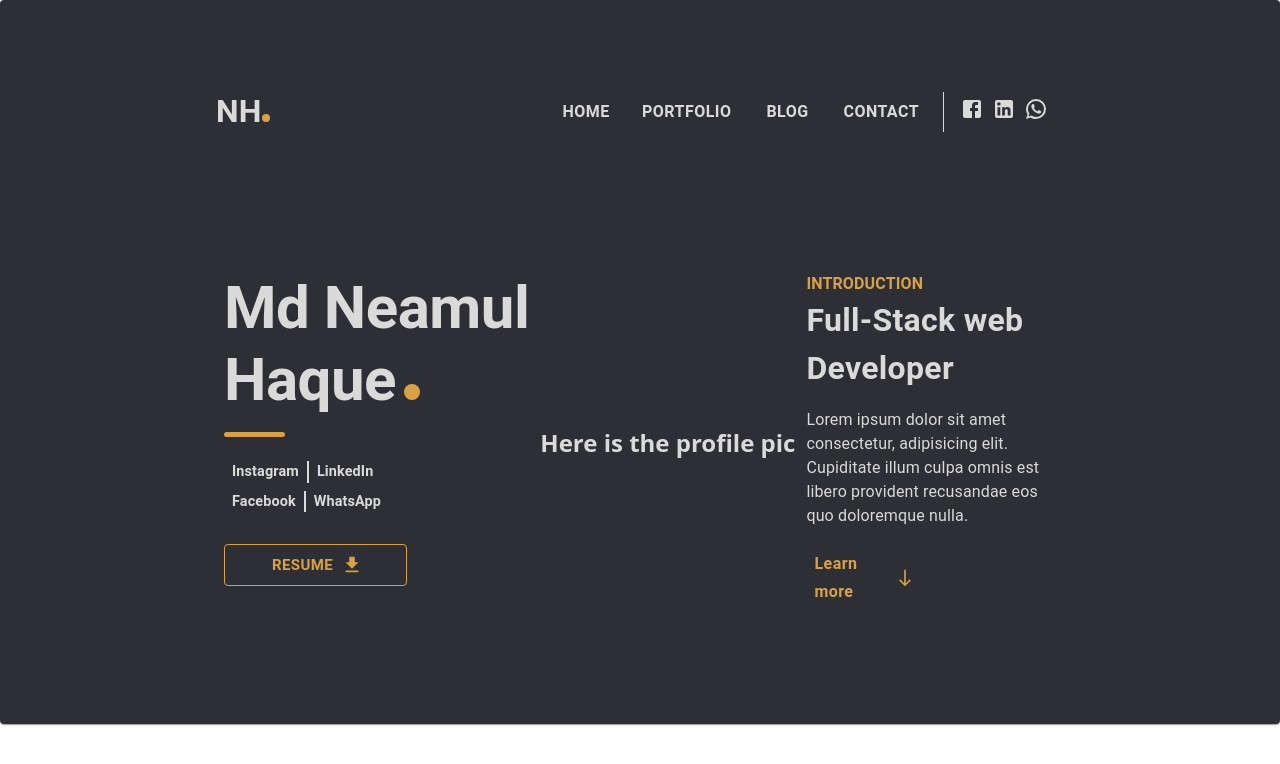
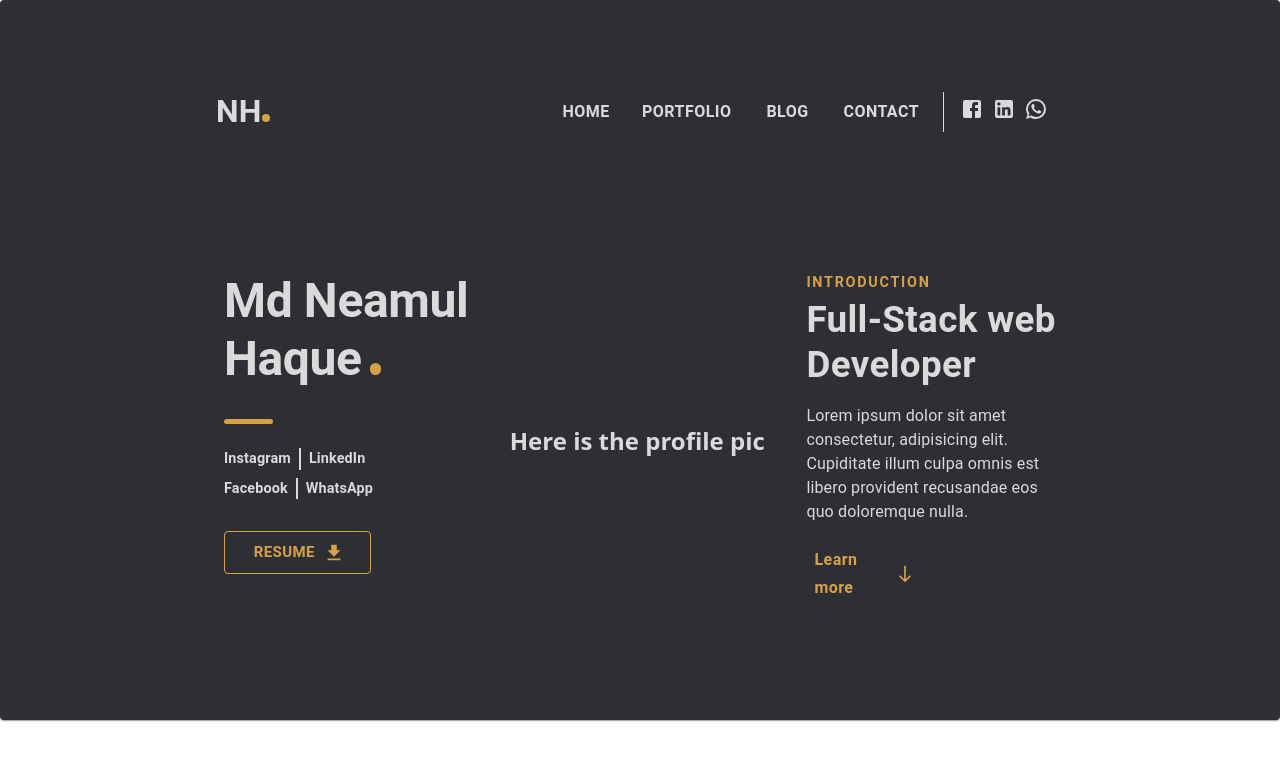
Before and after one commit to Neamul01/portfolio-second-nextjs, a Next.js app: page / in a window 1280 px wide. Shown: the top 764 px of the page. Built offline with nearby package versions, Linux system fonts and the light colour scheme.

Commit message:
introduction section polished

```diff
--- a/components/Introduction.tsx
+++ b/components/Introduction.tsx
@@ -9,13 +9,19 @@ export default function Introduction() {
 
             {/* name and social section  */}
             <Stack>
-                <Typography variant='h2' sx={{ fontWeight: 'bold' }}>Md Neamul<br />Haque
+                <Typography variant='h2'
+                    sx={{
+                        fontWeight: 'bold',
+                        fontSize: '3rem',
+                        mb: '1rem'
+                    }}>
+                    Md Neamul<br />Haque
                     <Typography component={'span'} sx={{
                         flexGrow: 1,
                         bgcolor: 'text.secondary',
                         display: 'inline-block',
-                        height: '1rem',
-                        width: '1rem',
+                        height: '0.7rem',
+                        width: '0.7rem',
                         ml: '0.5rem',
                         borderRadius: '10rem'
                     }}></Typography>
@@ -35,7 +41,7 @@ export default function Introduction() {
                         <Typography sx={{
                             text: 'text.primary',
                             borderRight: 2,
-                            px: 1,
+                            pr: 1,
                             fontWeight: 'bold',
                             fontSize: '0.9rem'
                         }}>
@@ -54,7 +60,7 @@ export default function Introduction() {
                         <Typography sx={{
                             text: 'text.primary',
                             borderRight: 2,
-                            px: 1,
+                            pr: 1,
                             fontWeight: 'bold',
                             fontSize: '0.9rem'
                         }}>
@@ -97,14 +103,18 @@ export default function Introduction() {
                         textTransform: 'uppercase',
                         width: '100%',
                         textAlign: 'left',
-                        fontWeight: 'bold'
+                        fontWeight: 'bold',
+                        fontSize: '0.9rem',
+                        letterSpacing: '.12em',
+                        mb: '0.3rem'
                     }}>
                     Introduction
                 </Typography>
                 <Typography component={'p'}
                     sx={{
-                        fontSize: '2rem',
-                        fontWeight: 'bold'
+                        fontSize: '2.3rem',
+                        fontWeight: 'bold',
+                        lineHeight: '2.8rem'
                     }}>Full-Stack web<br />Developer
                 </Typography>
                 <Typography component={'p'} sx={{ my: '1rem' }}>
```
